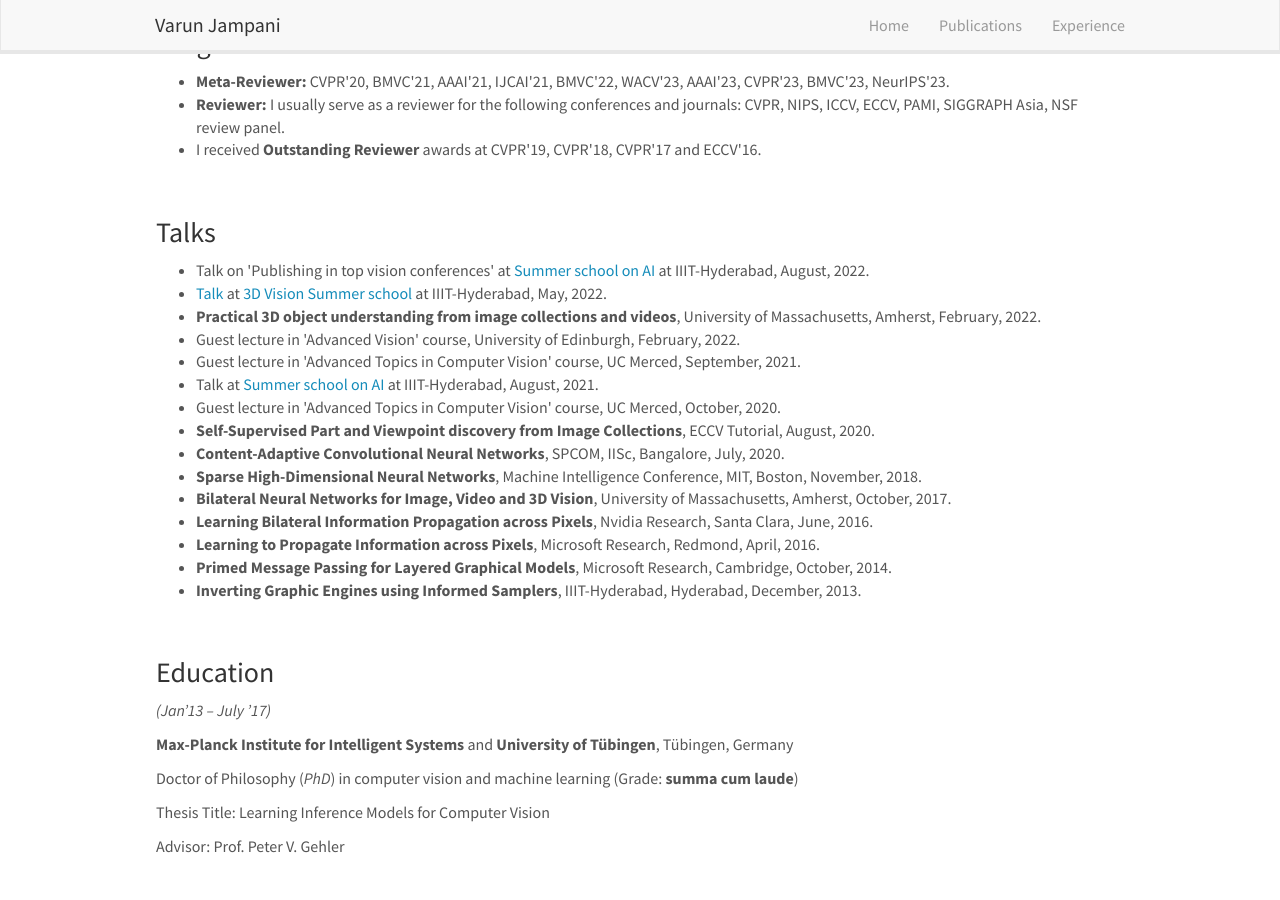
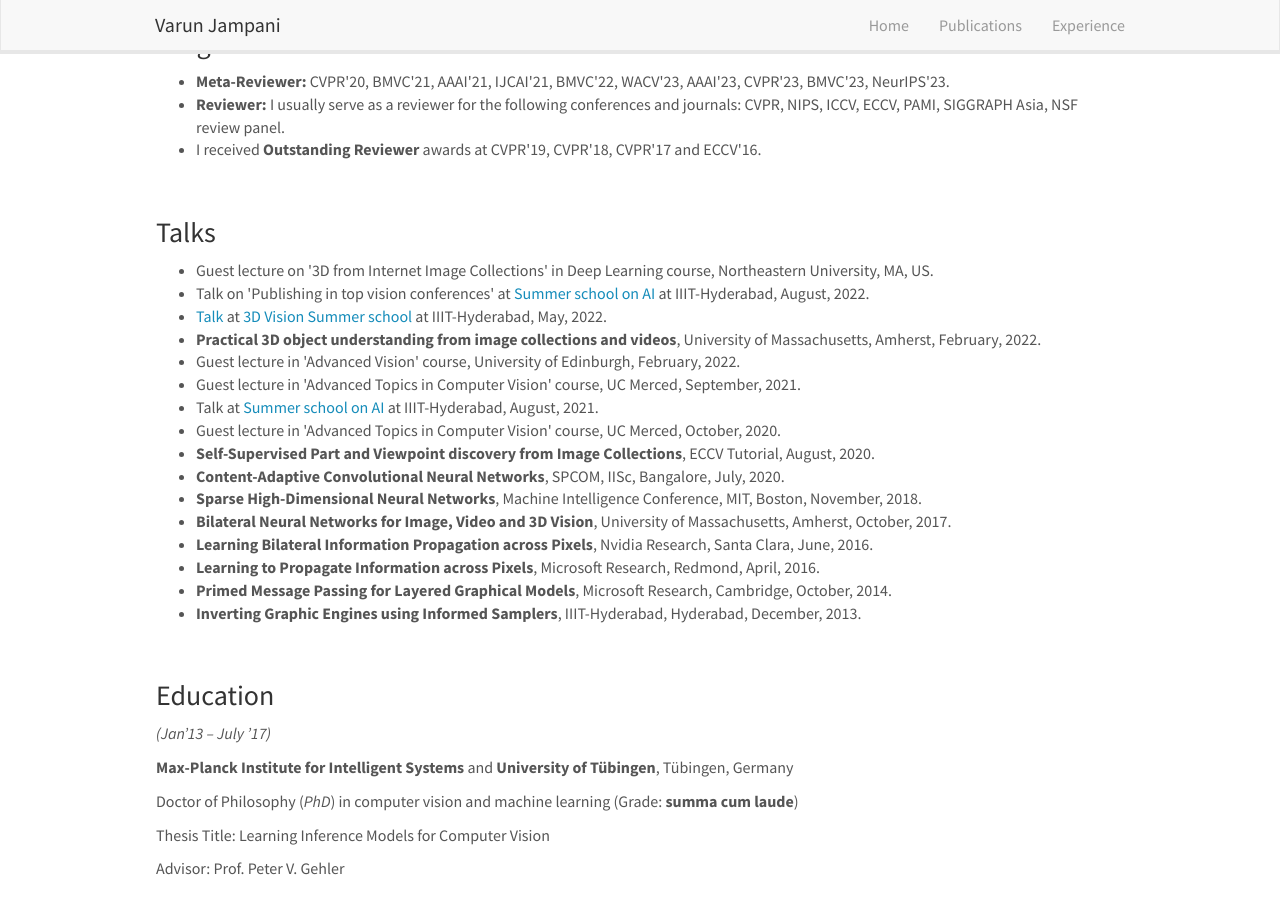
Before and after one commit to varunjampani/varunjampani.github.io, a Jekyll site: the page built from _pages/experience.md, in a window 1280 px wide and 900 px high, scrolled down 506 px. Built offline with Jekyll 4.4.1, drawn with Linux system fonts in a browser that asks for light colours; nearby versions of some CDN libraries.

Commit message:
Update experience.md

```diff
--- a/_pages/experience.md
+++ b/_pages/experience.md
@@ -39,6 +39,7 @@ permalink: /experience
 
 <h3>Talks</h3>
 <ul>
+<li> Guest lecture on '3D from Internet Image Collections' in Deep Learning course, Northeastern University, MA, US.</li>
 <li>Talk on 'Publishing in top vision conferences' at <a href="https://cvit.iiit.ac.in/summerschool2022/">Summer school on AI</a> at IIIT-Hyderabad, August, 2022.</li>
 <li><a href="https://www.youtube.com/watch?v=aIgC5izulkk">Talk</a> at <a href="https://cvit.iiit.ac.in/workshops/3dvision/">3D Vision Summer school</a> at IIIT-Hyderabad, May, 2022.</li>
 <li><strong>Practical 3D object understanding from image collections and videos</strong>, University of Massachusetts, Amherst, February, 2022.</li>
```
